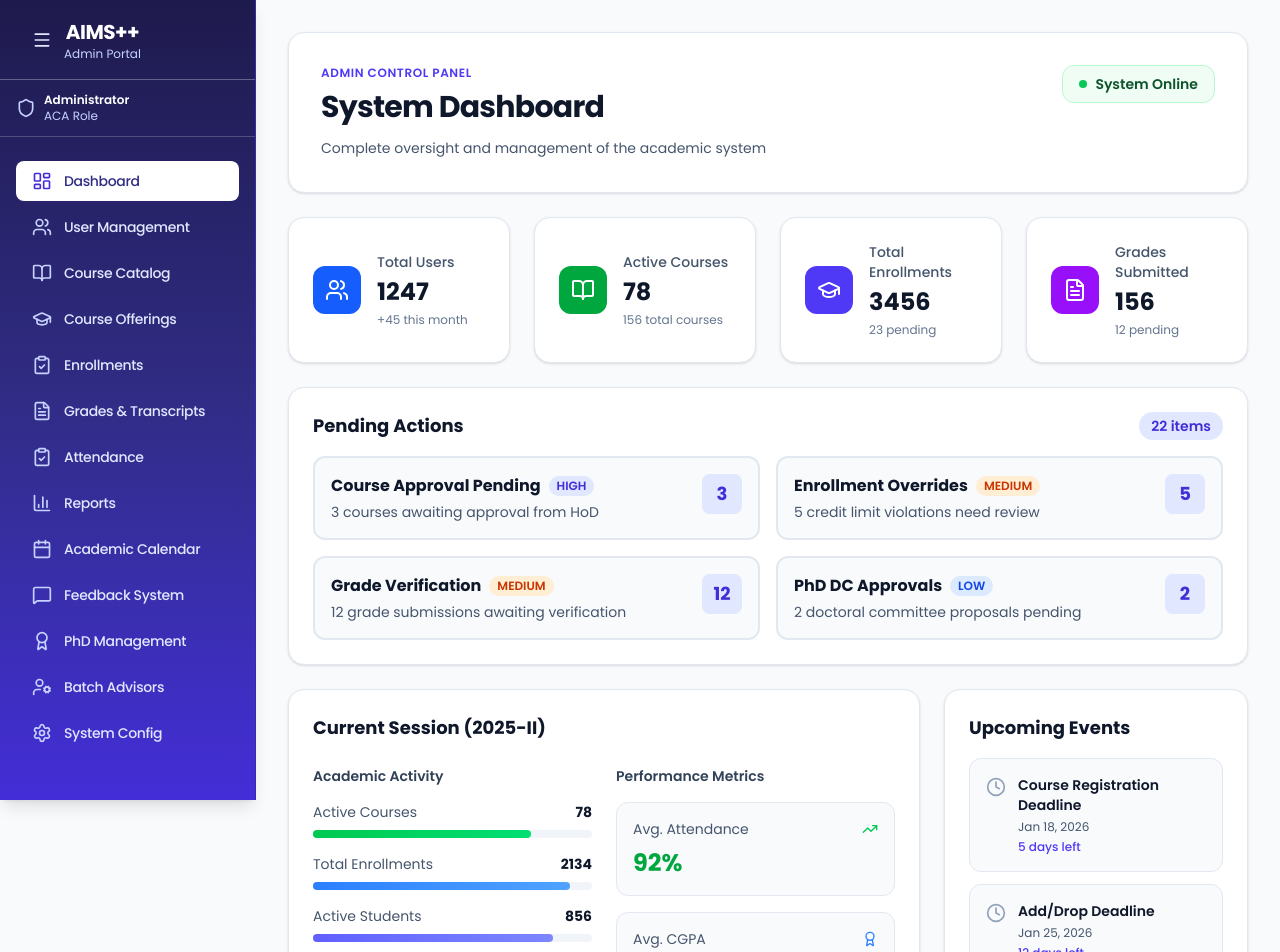
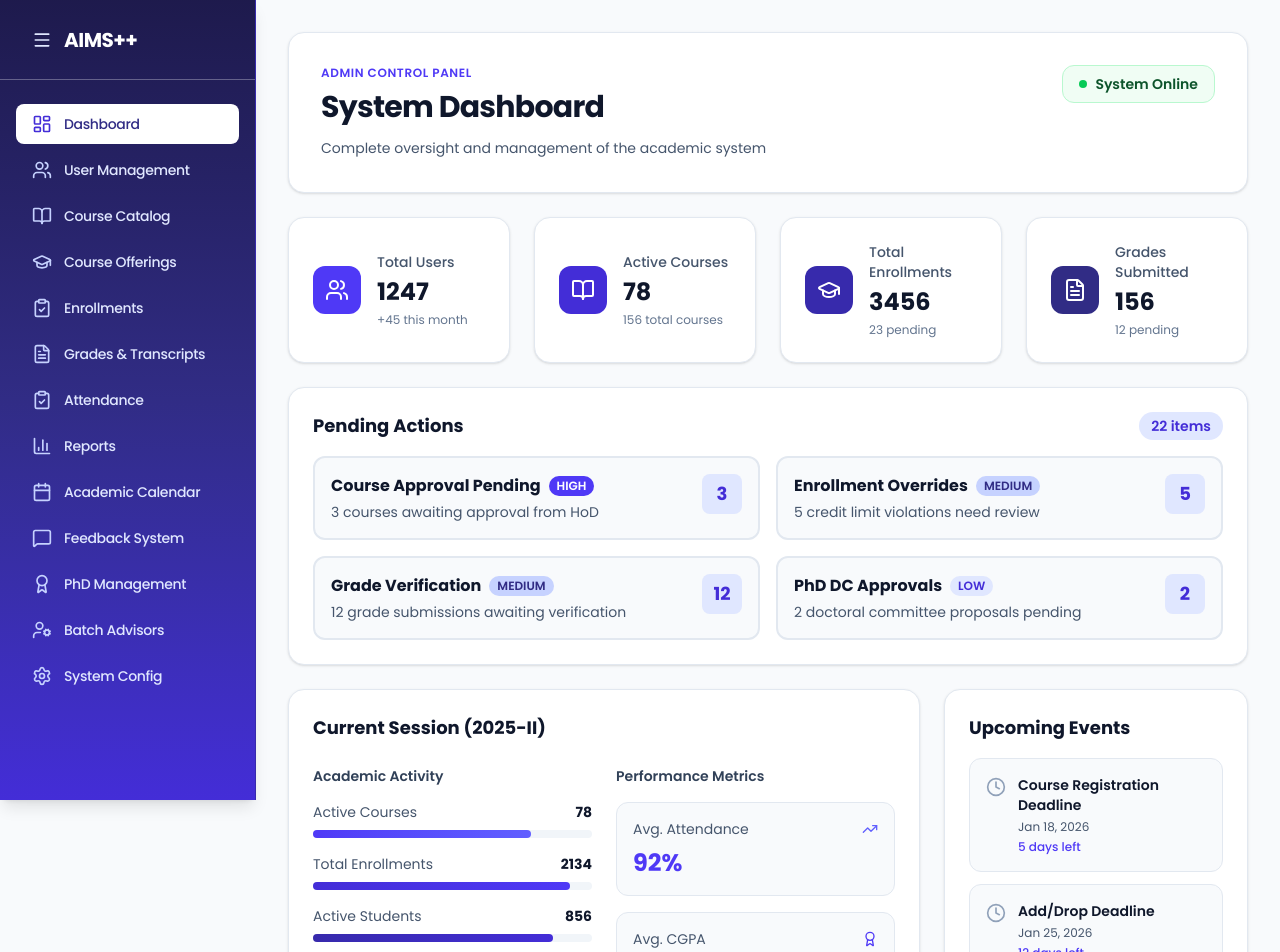
Before and after one commit to Arpit01Goel/AIMS_plus_plus, a Next.js app: page /admin/dashboard in a window 1280 px wide. Shown: the top 952 px of the page. Built offline with nearby package versions, Linux system fonts and the light colour scheme.

Commit message:
refactor admin UI

```diff
--- a/src/app/admin/(portal)/dashboard/page.tsx
+++ b/src/app/admin/(portal)/dashboard/page.tsx
@@ -81,7 +81,7 @@ export default function AdminDashboard() {
       message: 'Bulk user upload completed: 45 new students added',
       time: '10 minutes ago',
       icon: Users,
-      color: 'text-blue-600',
+      color: 'text-indigo-600',
     },
     {
       id: 2,
@@ -89,7 +89,7 @@ export default function AdminDashboard() {
       message: 'New course approved: CS801 - Advanced Machine Learning',
       time: '1 hour ago',
       icon: BookOpen,
-      color: 'text-green-600',
+      color: 'text-indigo-700',
     },
     {
       id: 3,
@@ -97,7 +97,7 @@ export default function AdminDashboard() {
       message: '23 enrollment requests pending instructor approval',
       time: '2 hours ago',
       icon: AlertCircle,
-      color: 'text-orange-600',
+      color: 'text-indigo-800',
     },
     {
       id: 4,
@@ -105,7 +105,7 @@ export default function AdminDashboard() {
       message: 'Dr. Vikram Mehta submitted grades for CS701',
       time: '3 hours ago',
       icon: FileText,
-      color: 'text-purple-600',
+      color: 'text-indigo-900',
     },
     {
       id: 5,
@@ -202,7 +202,7 @@ export default function AdminDashboard() {
           label="Total Users"
           value={stats.totalUsers}
           subtext={`+${stats.newUsersThisMonth} this month`}
-          color="bg-blue-600"
+          color="bg-indigo-600"
           href="/admin/users"
         />
         <StatCard
@@ -210,7 +210,7 @@ export default function AdminDashboard() {
           label="Active Courses"
           value={stats.activeCourses}
           subtext={`${stats.totalCourses} total courses`}
-          color="bg-green-600"
+          color="bg-indigo-700"
           href="/admin/courses"
         />
         <StatCard
@@ -218,7 +218,7 @@ export default function AdminDashboard() {
           label="Total Enrollments"
           value={stats.totalEnrollments}
           subtext={`${stats.pendingEnrollments} pending`}
-          color="bg-indigo-600"
+          color="bg-indigo-800"
           href="/admin/enrollments"
         />
         <StatCard
@@ -226,7 +226,7 @@ export default function AdminDashboard() {
           label="Grades Submitted"
           value={stats.gradesSubmitted}
           subtext={`${stats.pendingGrades} pending`}
-          color="bg-purple-600"
+          color="bg-indigo-900"
           href="/admin/grades"
         />
       </div>
@@ -254,10 +254,10 @@ export default function AdminDashboard() {
                     <span
                       className={`rounded-full px-2 py-0.5 text-xs font-semibold ${
                         action.priority === 'high'
-                          ? 'bg-indigo-100 text-indigo-700'
+                          ? 'bg-indigo-600 text-white'
                           : action.priority === 'medium'
-                          ? 'bg-orange-100 text-orange-700'
-                          : 'bg-blue-100 text-blue-700'
+                          ? 'bg-indigo-200 text-indigo-900'
+                          : 'bg-indigo-100 text-indigo-700'
                       }`}
                     >
                       {action.priority.toUpperCase()}
@@ -290,7 +290,7 @@ export default function AdminDashboard() {
                   </div>
                   <div className="mt-2 h-2 rounded-full bg-slate-100">
                     <div
-                      className="h-full rounded-full bg-gradient-to-r from-green-500 to-green-400"
+                      className="h-full rounded-full bg-gradient-to-r from-indigo-600 to-indigo-500"
                       style={{ width: '78%' }}
                     />
                   </div>
@@ -303,7 +303,7 @@ export default function AdminDashboard() {
                   </div>
                   <div className="mt-2 h-2 rounded-full bg-slate-100">
                     <div
-                      className="h-full rounded-full bg-gradient-to-r from-blue-500 to-blue-400"
+                      className="h-full rounded-full bg-gradient-to-r from-indigo-700 to-indigo-600"
                       style={{ width: '92%' }}
                     />
                   </div>
@@ -316,7 +316,7 @@ export default function AdminDashboard() {
                   </div>
                   <div className="mt-2 h-2 rounded-full bg-slate-100">
                     <div
-                      className="h-full rounded-full bg-gradient-to-r from-indigo-500 to-indigo-400"
+                      className="h-full rounded-full bg-gradient-to-r from-indigo-800 to-indigo-700"
                       style={{ width: '86%' }}
                     />
                   </div>
@@ -330,9 +330,9 @@ export default function AdminDashboard() {
                 <div className="rounded-xl border border-slate-200 bg-slate-50 p-4">
                   <div className="flex items-center justify-between">
                     <span className="text-sm text-slate-600">Avg. Attendance</span>
-                    <TrendingUp className="h-4 w-4 text-green-500" />
+                    <TrendingUp className="h-4 w-4 text-indigo-500" />
                   </div>
-                  <p className="mt-2 text-2xl font-bold text-green-600">
+                  <p className="mt-2 text-2xl font-bold text-indigo-600">
                     {quickStats.avgPerformance.attendance}%
                   </p>
                 </div>
@@ -340,9 +340,9 @@ export default function AdminDashboard() {
                 <div className="rounded-xl border border-slate-200 bg-slate-50 p-4">
                   <div className="flex items-center justify-between">
                     <span className="text-sm text-slate-600">Avg. CGPA</span>
-                    <Award className="h-4 w-4 text-blue-500" />
+                    <Award className="h-4 w-4 text-indigo-600" />
                   </div>
-                  <p className="mt-2 text-2xl font-bold text-blue-600">
+                  <p className="mt-2 text-2xl font-bold text-indigo-700">
                     {quickStats.avgPerformance.cgpa}
                   </p>
                 </div>
@@ -350,9 +350,9 @@ export default function AdminDashboard() {
                 <div className="rounded-xl border border-slate-200 bg-slate-50 p-4">
                   <div className="flex items-center justify-between">
                     <span className="text-sm text-slate-600">Completion Rate</span>
-                    <CheckCircle className="h-4 w-4 text-purple-500" />
+                    <CheckCircle className="h-4 w-4 text-indigo-700" />
                   </div>
-                  <p className="mt-2 text-2xl font-bold text-purple-600">
+                  <p className="mt-2 text-2xl font-bold text-indigo-800">
                     {quickStats.avgPerformance.completionRate}%
                   </p>
                 </div>
@@ -419,10 +419,10 @@ export default function AdminDashboard() {
         <h2 className="text-lg font-bold text-slate-900">Quick Actions</h2>
         <div className="mt-4 grid gap-3 sm:grid-cols-2 md:grid-cols-4">
           {[
-            { label: 'Add Users', href: '/admin/users/create', color: 'hover:bg-blue-50 hover:border-blue-300' },
-            { label: 'Create Course', href: '/admin/courses/create', color: 'hover:bg-green-50 hover:border-green-300' },
-            { label: 'Float Offering', href: '/admin/offerings/create', color: 'hover:bg-indigo-50 hover:border-indigo-300' },
-            { label: 'Generate Reports', href: '/admin/reports', color: 'hover:bg-purple-50 hover:border-purple-300' },
+            { label: 'Add Users', href: '/admin/users/create', color: 'hover:bg-indigo-50 hover:border-indigo-300' },
+            { label: 'Create Course', href: '/admin/courses/create', color: 'hover:bg-indigo-50 hover:border-indigo-400' },
+            { label: 'Float Offering', href: '/admin/offerings/create', color: 'hover:bg-indigo-50 hover:border-indigo-500' },
+            { label: 'Generate Reports', href: '/admin/reports', color: 'hover:bg-indigo-50 hover:border-indigo-600' },
           ].map((action) => (
             <Link
               key={action.label}
--- a/src/app/admin/(portal)/layout.tsx
+++ b/src/app/admin/(portal)/layout.tsx
@@ -16,7 +16,6 @@ import {
   MessageSquare,
   Settings,
   Menu,
-  Shield,
   UserCog,
   Award,
 } from "lucide-react";
@@ -94,26 +93,11 @@ function Sidebar({ tabs, collapsed, onToggle, pathname }: SidebarProps) {
           aria-label={collapsed ? "Expand sidebar" : "Collapse sidebar"}
         >
           <Menu className="h-5 w-5 shrink-0" />
-          {!collapsed && (
-            <div>
-              <h1 className="text-xl font-bold tracking-tight text-white">AIMS++</h1>
-              <p className="text-xs text-indigo-200">Admin Portal</p>
-            </div>
-          )}
+          {!collapsed && <h1 className="text-xl font-bold tracking-tight text-white">AIMS++</h1>}
         </button>
       </div>
 
-      <div className="flex items-center gap-2 border-b border-white/20 px-4 py-3">
-        <Shield className="h-5 w-5 text-indigo-200" />
-        {!collapsed && (
-          <div className="text-xs">
-            <p className="font-semibold text-white">Administrator</p>
-            <p className="text-indigo-200">ACA Role</p>
-          </div>
-        )}
-      </div>
-
-      <ul className="mt-6 space-y-1.5 overflow-y-auto px-4" style={{ maxHeight: "calc(100vh - 180px)" }}>
+      <ul className="mt-6 space-y-1.5 px-4">
         {tabs.map((tab) => {
           const isActive =
             pathname === tab.href || pathname.startsWith(`${tab.href}/`);
--- a/src/app/advisor/(portal)/layout.tsx
+++ b/src/app/advisor/(portal)/layout.tsx
@@ -80,23 +80,8 @@ function Sidebar({ tabs, collapsed, onToggle, pathname }: SidebarProps) {
           aria-label={collapsed ? "Expand sidebar" : "Collapse sidebar"}
         >
           <Menu className="h-5 w-5 shrink-0" />
-          {!collapsed && (
-            <div>
-              <h1 className="text-xl font-bold tracking-tight text-white">AIMS++</h1>
-              <p className="text-xs text-indigo-200">Advisor Portal</p>
-            </div>
-          )}
+          {!collapsed && <h1 className="text-xl font-bold tracking-tight text-white">AIMS++</h1>}
         </button>
-      </div>
-
-      <div className="flex items-center gap-2 border-b border-white/20 px-4 py-3">
-        <GraduationCap className="h-5 w-5 text-indigo-200" />
-        {!collapsed && (
-          <div className="text-xs">
-            <p className="font-semibold text-white">Batch Advisor</p>
-            <p className="text-indigo-200">ADV Role</p>
-          </div>
-        )}
       </div>
 
       <ul className="mt-6 space-y-1.5 px-4">
```
Also changed, not shown: 2 other files (tests, documents, lock files or other folders).
